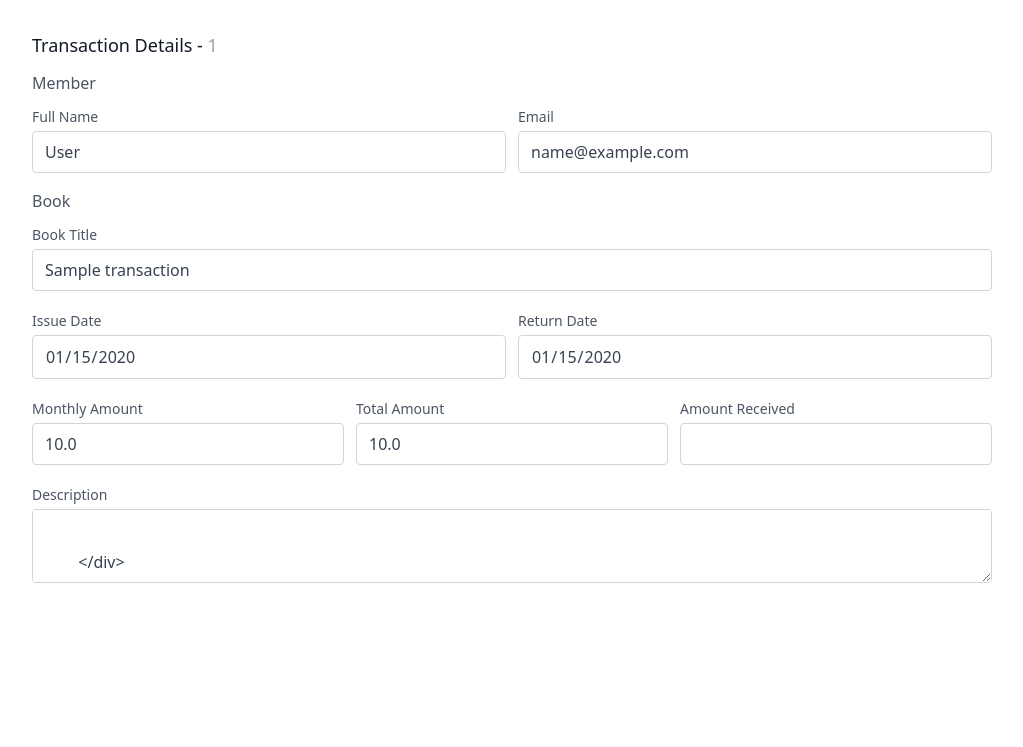
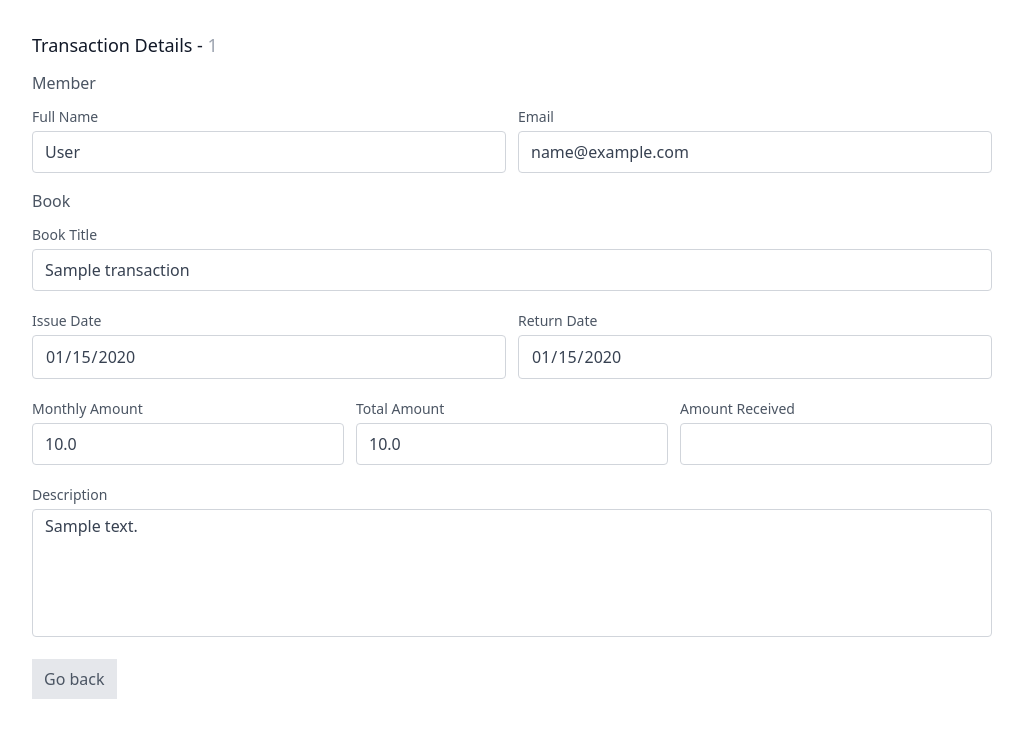
Before and after one commit to AyshaHakeem/library_management, a Flask app: page /transactions/1 in a window 1280 px wide. Shown: the part 85-832 px from the top of the page, without its empty margins (128-1151 px from the left). Before the commit the page ends 668 px from the top, so only its background shows below. Run offline with Flask 3, Linux system fonts and the light colour scheme; a user stored in the database is signed in; tables that the repository leaves empty hold one stand-in row (values such as "Sample post"); style sheets or scripts are compiled from the project's sources.

Commit message:
edit transaction page

```diff
--- a/library_flask/templates/transaction.html
+++ b/library_flask/templates/transaction.html
@@ -58,8 +58,7 @@
         {% if transaction.description %}
         <div class="relative mb-4">
                 <label for="return" class="leading-7 text-sm text-gray-600">Description</label>
-                <textarea id="description" required name="description" value="{{transaction.description}}" class="w-full bg-white rounded border border-gray-300 focus:border-indigo-500 focus:ring-2 focus:ring-indigo-200 text-base outline-none text-gray-700 py-1 px-3 leading-8 transition-colors duration-200 ease-in-out">
-
+                <textarea id="description" name="description" class="w-full bg-white rounded border border-gray-300 focus:border-indigo-500 focus:ring-2 focus:ring-indigo-200 h-32 text-base outline-none text-gray-700 py-1 px-3 resize-none leading-6 transition-colors duration-200 ease-in-out">{{transaction.description}}</textarea>
         </div>
         {% endif %}
       <button class="inline-flex items-center bg-gray-200 border-0 py-2 px-3 focus:outline-none hover:bg-gray-300 text-base mt-4 md:mt-0 mb-4">
```
